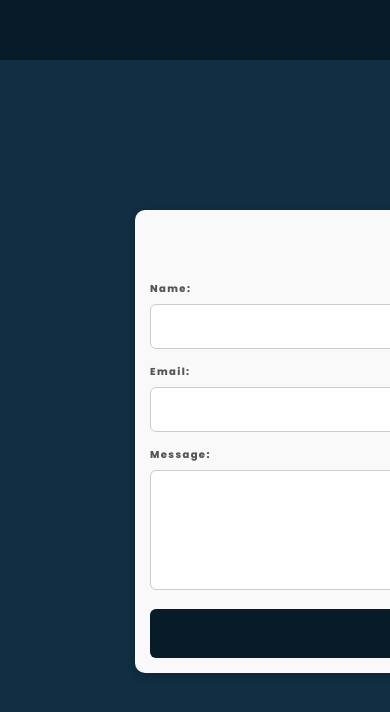
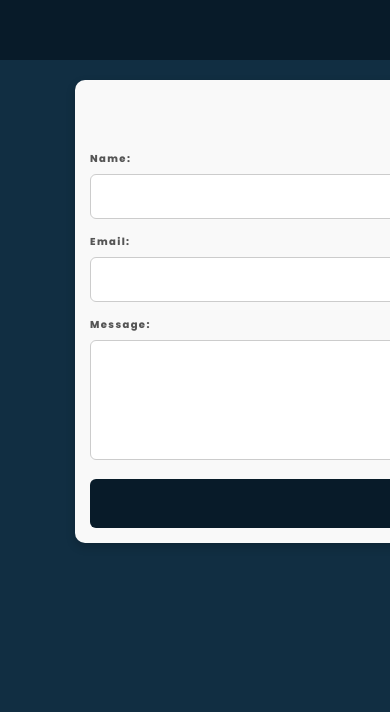
Before and after one commit to Smayuraa/Portfolio_MERN_STACK, a React (Vite) app in the folder portfolio/: page / in a window 390 px wide. Shown: the part 3565-4277 px from the top of the page. Built offline with nearby package versions, Linux system fonts and the light colour scheme; some icons are missing; a web font is replaced by a local one.

Commit message:
fixed error

```diff
--- a/portfolio/src/App.css
+++ b/portfolio/src/App.css
@@ -1040,14 +1040,15 @@ h1 {
       opacity: 1;
   }
 }
-.contact{
+.contact {
   background-color: #112e42;
+  padding: 20px 0;
 }
 
 .contact-form-container {
   max-width: 90%;
   width: 400px;
-  margin: 50px auto;
+  margin: 0 auto;
   padding: 20px;
   background-color: #f9f9f9;
   border-radius: 10px;
@@ -1056,9 +1057,8 @@ h1 {
 
 @media (max-width: 600px) {
   .contact-form-container {
-    width: 95%;
+    width: 100%; /* Full width for small devices */
     padding: 15px;
-    margin-right: 50%;
   }
 }
 
@@ -1120,5 +1120,5 @@ h1 {
 }
 
 .form-button:hover {
-  background-color:#00abf0 ;
+  background-color: #00abf0;
 }
```
